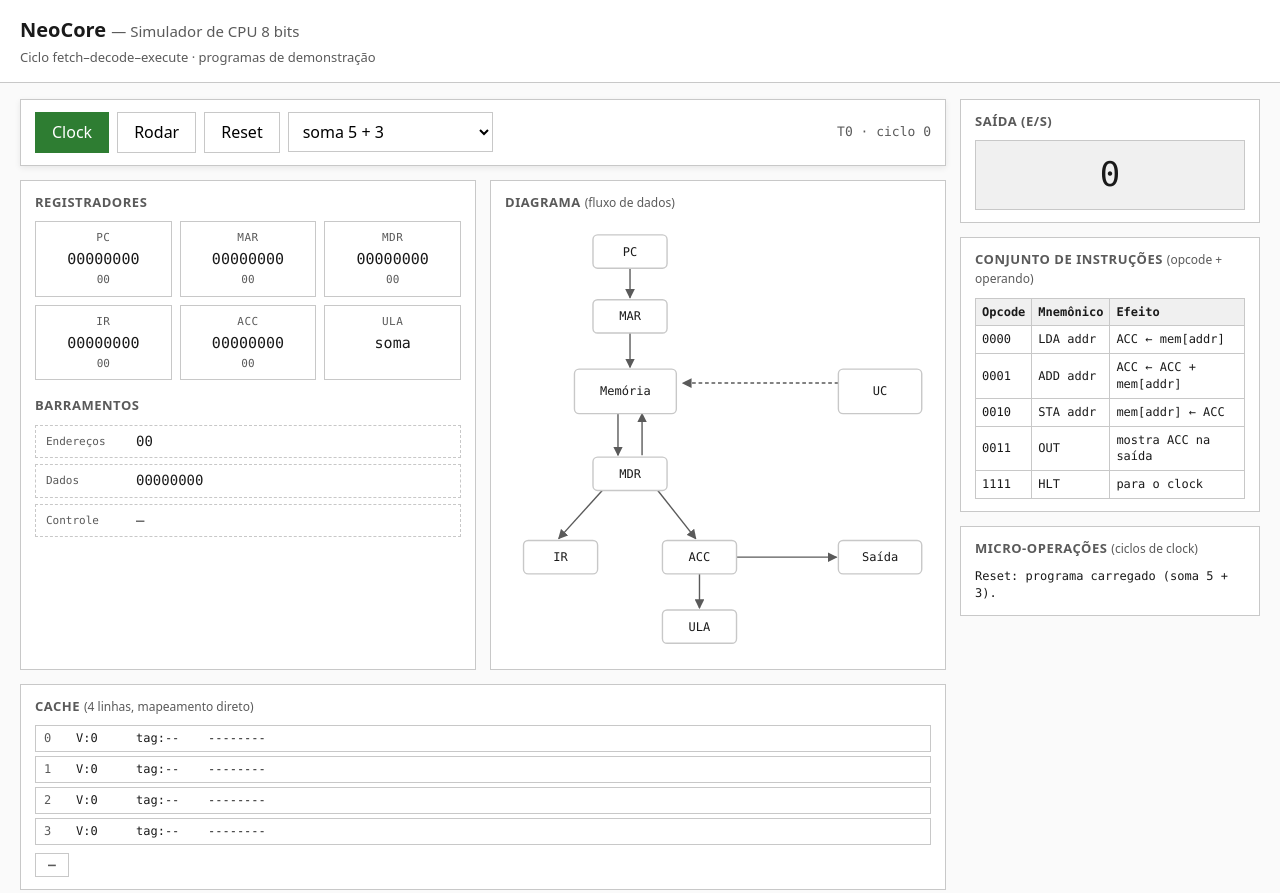
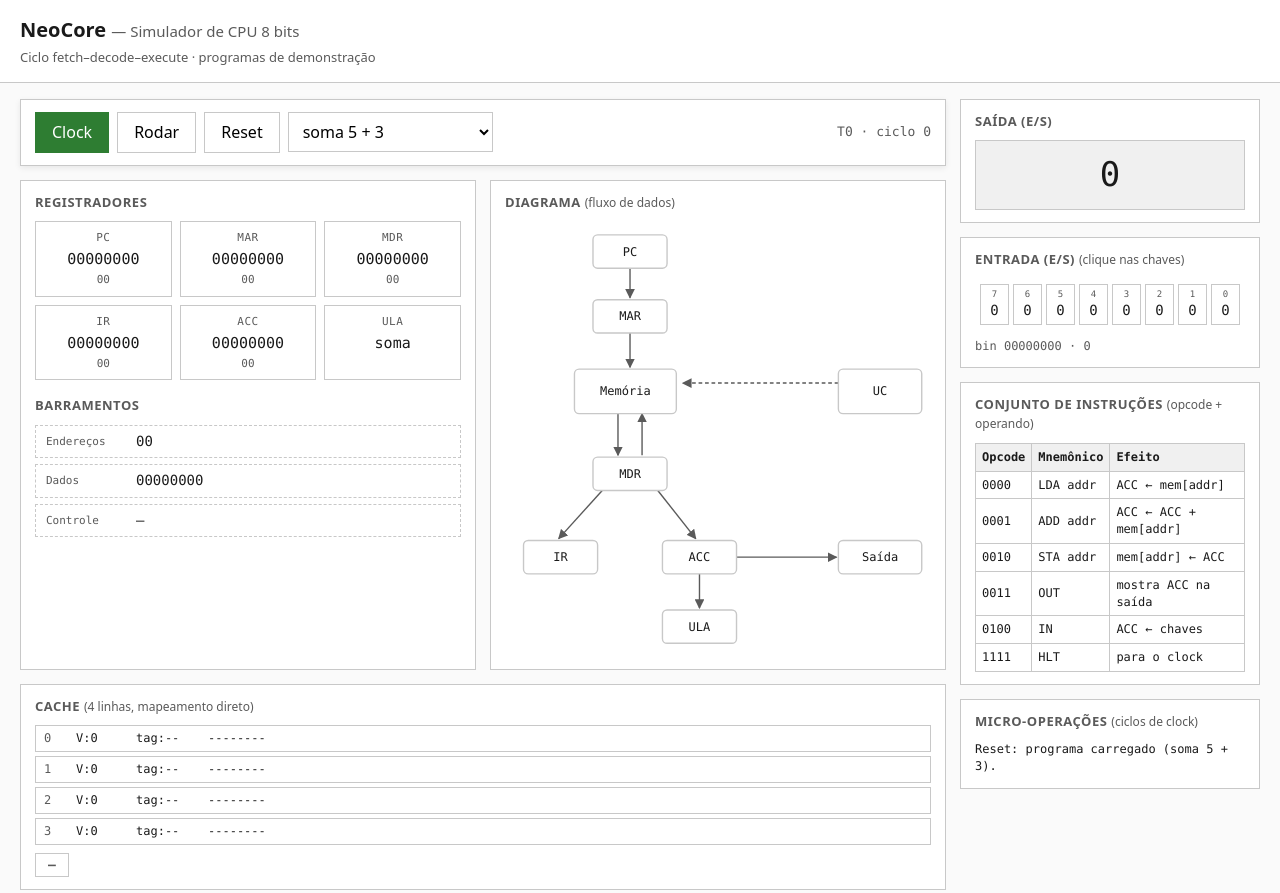
Before and after one commit to acLevi/NeoCore, a plain HTML site: page index.html in a window 1280 px wide. Shown: the top 893 px of the page. Drawn offline with Linux system fonts and the light colour scheme.

Commit message:
Entrada (chaves DIP) e instrução IN

```diff
--- a/index.html
+++ b/index.html
@@ -100,6 +100,11 @@
         <div class="output" id="output">0</div>
       </section>
       <section class="panel">
+        <h2>Entrada (E/S) <span class="hint">(clique nas chaves)</span></h2>
+        <div class="switches" id="switches"></div>
+        <div class="input-val">bin <span id="v-input-bin">00000000</span> · <span id="v-input-dec">0</span></div>
+      </section>
+      <section class="panel">
         <h2>Conjunto de instruções <span class="hint">(opcode + operando)</span></h2>
         <table class="isa">
           <tr><th>Opcode</th><th>Mnemônico</th><th>Efeito</th></tr>
@@ -107,6 +112,7 @@
           <tr><td>0001</td><td>ADD addr</td><td>ACC ← ACC + mem[addr]</td></tr>
           <tr><td>0010</td><td>STA addr</td><td>mem[addr] ← ACC</td></tr>
           <tr><td>0011</td><td>OUT</td><td>mostra ACC na saída</td></tr>
+          <tr><td>0100</td><td>IN</td><td>ACC ← chaves</td></tr>
           <tr><td>1111</td><td>HLT</td><td>para o clock</td></tr>
         </table>
       </section>
--- a/script.js
+++ b/script.js
@@ -15,8 +15,9 @@ let runTimer = null;
 const CACHE_SIZE = 4; // linhas da cache (mapeamento direto)
 let cache = [];       // [{ valid, tag, data }]
 let lastHit = null;   // null (sem leitura) | true (hit) | false (miss)
+let inputVal = 0;     // valor das 8 chaves de entrada
 
-const MNEMONIC = { 0x0: 'LDA', 0x1: 'ADD', 0x2: 'STA', 0x3: 'OUT', 0xF: 'HLT' };
+const MNEMONIC = { 0x0: 'LDA', 0x1: 'ADD', 0x2: 'STA', 0x3: 'OUT', 0x4: 'IN', 0xF: 'HLT' };
 
 function bin8(v) { return (v & 0xFF).toString(2).padStart(8, '0'); }
 function hex2(v) { return (v & 0xFF).toString(16).padStart(2, '0').toUpperCase(); }
@@ -73,6 +74,19 @@ function buildCache() {
   }
 }
 
+function buildSwitches() {
+  const box = document.getElementById('switches');
+  box.innerHTML = '';
+  for (let i = 7; i >= 0; i--) { // MSB (7) à esquerda, LSB (0) à direita
+    const sw = document.createElement('div');
+    sw.className = 'switch';
+    sw.id = 'sw-' + i;
+    sw.innerHTML = '<span class="bit">' + i + '</span><span class="sval" id="sval-' + i + '">0</span>';
+    sw.addEventListener('click', () => { inputVal ^= (1 << i); render(); });
+    box.appendChild(sw);
+  }
+}
+
 const PROGRAMS = [
   {
     id: 'soma53',
@@ -101,6 +115,18 @@ const PROGRAMS = [
       mem[4]  = 0xF0;  // HLT
       mem[8]  = 0x05;  // 5
       mem[10] = 0x00;  // resultado
+    }
+  },
+  {
+    id: 'in-add',
+    label: 'IN + 5 (usa as chaves)',
+    load() {
+      mem = new Array(MEM_SIZE).fill(0);
+      mem[0] = 0x40;  // IN (0100 0000) → ACC ← chaves
+      mem[1] = 0x18;  // ADD 8
+      mem[2] = 0x30;  // OUT
+      mem[3] = 0xF0;  // HLT
+      mem[8] = 0x05;  // 5
     }
   }
 ];
@@ -189,6 +215,11 @@ function tick() {
         setActive(['reg-acc', 'output', 'bus-dados', 'd-acc', 'd-out', 'd-w-acc-out']);
         log('T5 · OUT: saída ← ACC  = ' + disp);
         step = 0; // fim da instrução
+      } else if (currentOp === 0x4) { // IN
+        acc = inputVal & 0xFF; signal = 'LoadACC';
+        setActive(['reg-acc', 'switches', 'bus-dados', 'd-acc']);
+        log('T5 · IN: ACC ← chaves  = ' + bin8(acc) + ' (' + acc + ')');
+        step = 0; // fim da instrução
       } else if (currentOp === 0xF) { // HLT
         signal = 'Halt';
         setActive(['reg-ir', 'd-ir', 'd-uc']);
@@ -252,6 +283,15 @@ function render() {
   const hm = document.getElementById('hitmiss');
   if (lastHit === null) { hm.textContent = '—'; hm.className = 'hitmiss'; }
   else { hm.textContent = lastHit ? 'HIT' : 'MISS'; hm.className = 'hitmiss ' + (lastHit ? 'hit' : 'miss'); }
+  // chaves de entrada
+  for (let i = 0; i < 8; i++) {
+    const on = (inputVal >> i) & 1;
+    const el = document.getElementById('sval-' + i);
+    el.textContent = on ? '1' : '0';
+    el.parentElement.classList.toggle('on', on === 1);
+  }
+  v('v-input-bin', bin8(inputVal));
+  v('v-input-dec', String(inputVal));
   document.getElementById('output').textContent = disp;
   document.getElementById('status').textContent = halted ? 'halt' : ('T' + step + ' · ciclo ' + cycle);
 }
@@ -285,5 +325,6 @@ document.getElementById('program-select').addEventListener('change', (e) => { cu
 
 buildMemory();
 buildCache();
+buildSwitches();
 buildProgramSelect();
 reset();
--- a/styles.css
+++ b/styles.css
@@ -139,3 +139,23 @@ select { font: inherit; padding: 7px 10px; border: 1px solid var(--border); back
 }
 .hitmiss.hit { color: #fff; background: var(--active); border-color: var(--active); }
 .hitmiss.miss { color: #fff; background: #c0392b; border-color: #c0392b; }
+
+/* Chaves de entrada */
+.switches { display: grid; grid-template-columns: repeat(8, 1fr); gap: 4px; padding: 4px; border: 1px solid transparent; transition: border-color .1s, background .1s; }
+.switches.active { border-color: var(--active); background: var(--active-bg); }
+.switch {
+  border: 1px solid var(--border);
+  padding: 5px 0 4px;
+  text-align: center;
+  cursor: pointer;
+  user-select: none;
+  font-family: "JetBrains Mono", Consolas, monospace;
+  transition: background .1s, border-color .1s;
+}
+.switch:hover { background: #f0f0f0; }
+.switch .bit { display: block; font-size: 9px; color: var(--muted); line-height: 1; }
+.switch .sval { display: block; font-size: 14px; margin-top: 2px; }
+.switch.on { background: var(--active); border-color: var(--active); }
+.switch.on .sval { color: #fff; }
+.switch.on .bit { color: #c8e6c9; }
+.input-val { margin-top: 8px; font-family: "JetBrains Mono", Consolas, monospace; font-size: 12px; color: var(--muted); }
```
Also changed, not shown: 1 other file.
